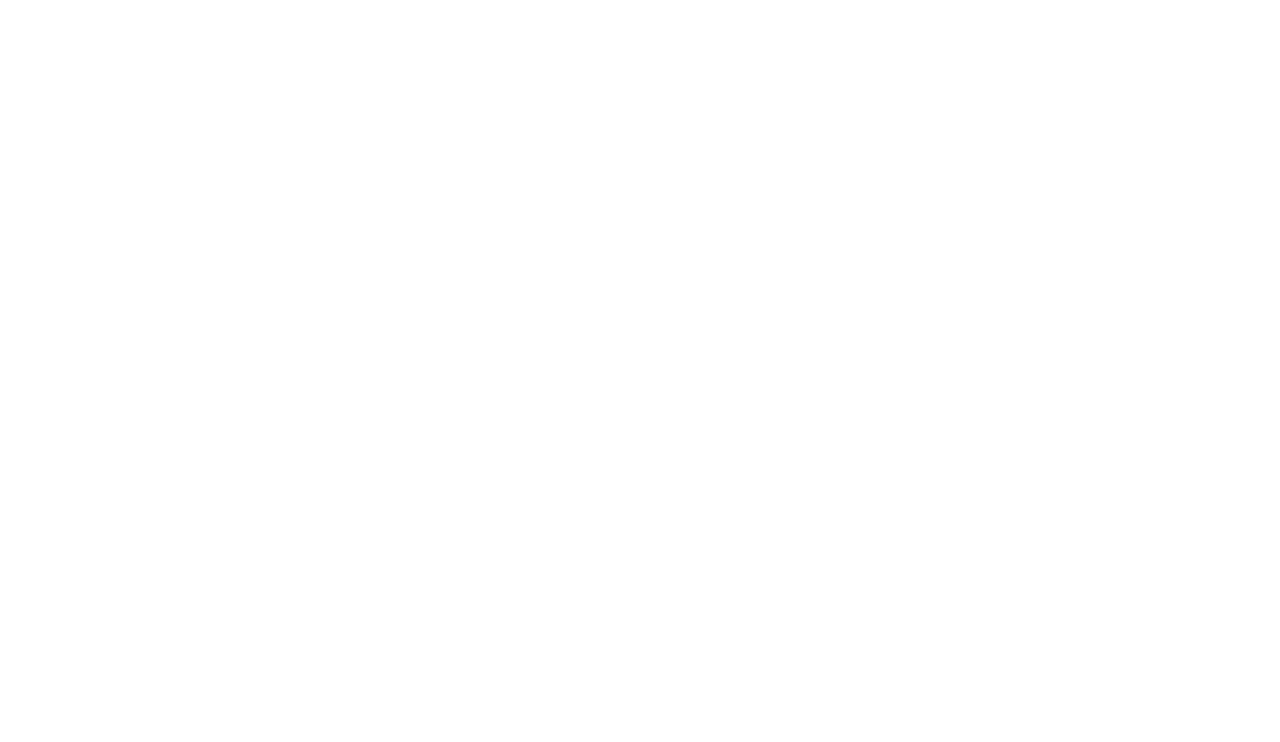
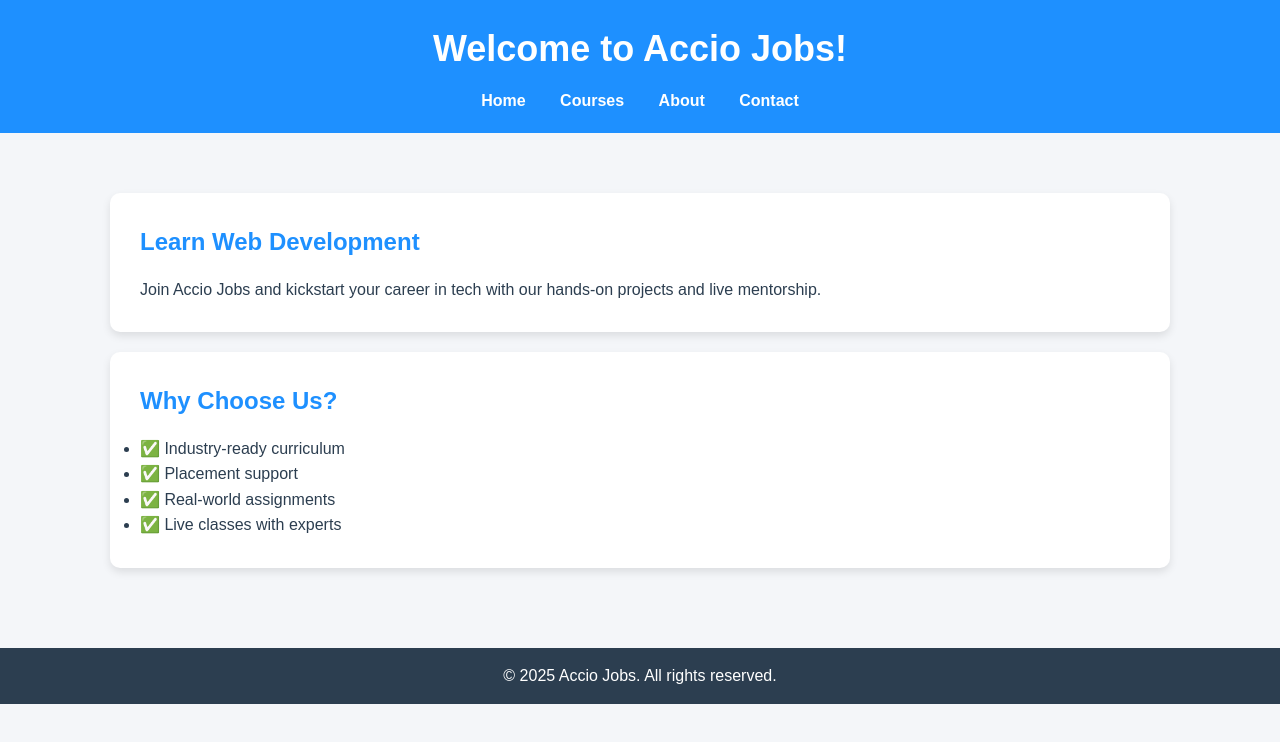
Before and after one commit to acciojob/welcome-to-acciojob-mahaltrupti, a website: page main.html in a window 1280 px wide. Drawn offline with Linux system fonts and the light colour scheme.

Commit message:
created a submission

```diff
--- a/main.html
+++ b/main.html
@@ -8,6 +8,39 @@
 
 <body>
 	<!-- the entire body must be written by student -->
+	  <!-- Header -->
+  <header>
+    <h1>Welcome to Accio Jobs!</h1>
+    <nav>
+      <a href="#">Home</a>
+      <a href="#">Courses</a>
+      <a href="#">About</a>
+      <a href="#">Contact</a>
+    </nav>
+  </header>
+
+  <!-- Main Content -->
+  <main>
+    <section>
+      <h2>Learn Web Development</h2>
+      <p>Join Accio Jobs and kickstart your career in tech with our hands-on projects and live mentorship.</p>
+    </section>
+
+    <section>
+      <h2>Why Choose Us?</h2>
+      <ul>
+        <li>✅ Industry-ready curriculum</li>
+        <li>✅ Placement support</li>
+        <li>✅ Real-world assignments</li>
+        <li>✅ Live classes with experts</li>
+      </ul>
+    </section>
+  </main>
+
+  <!-- Footer -->
+  <footer>
+    <p>&copy; 2025 Accio Jobs. All rights reserved.</p>
+  </footer>
     <script type="text/javascript" src="./script.js">
 </script>
 
--- a/script.js
+++ b/script.js
@@ -1 +1,7 @@
 //your JS code here. If required.
+  <script>
+    // Simple interactive JS
+    document.querySelector("header h1").addEventListener("click", () => {
+      alert("Welcome to Accio Jobs 🚀");
+    });
+  </script>
--- a/styles.css
+++ b/styles.css
@@ -1 +1,79 @@
 /*  your css code here. If applicable */
+    * {
+      margin: 0;
+      padding: 0;
+      box-sizing: border-box;
+    }
+
+    body {
+      font-family: Arial, sans-serif;
+      background-color: #f4f6f9;
+      color: #2c3e50;
+      line-height: 1.6;
+    }
+
+    header {
+      background: #1e90ff;
+      color: #fff;
+      padding: 20px;
+      text-align: center;
+    }
+
+    header h1 {
+      font-size: 36px;
+      margin-bottom: 10px;
+    }
+
+    nav {
+      margin-top: 10px;
+    }
+
+    nav a {
+      color: #fff;
+      margin: 0 15px;
+      text-decoration: none;
+      font-weight: bold;
+    }
+
+    nav a:hover {
+      text-decoration: underline;
+    }
+
+    main {
+      max-width: 1100px;
+      margin: 40px auto;
+      padding: 20px;
+    }
+
+    section {
+      background: #fff;
+      padding: 30px;
+      margin-bottom: 20px;
+      border-radius: 10px;
+      box-shadow: 0 4px 8px rgba(0,0,0,0.1);
+    }
+
+    section h2 {
+      margin-bottom: 15px;
+      color: #1e90ff;
+    }
+
+    footer {
+      background: #2c3e50;
+      color: #fff;
+      text-align: center;
+      padding: 15px;
+      margin-top: 30px;
+    }
+
+    /* Responsive */
+    @media (max-width: 768px) {
+      header h1 {
+        font-size: 28px;
+      }
+      nav a {
+        display: block;
+        margin: 10px 0;
+      }
+    }
+  </style>
```
